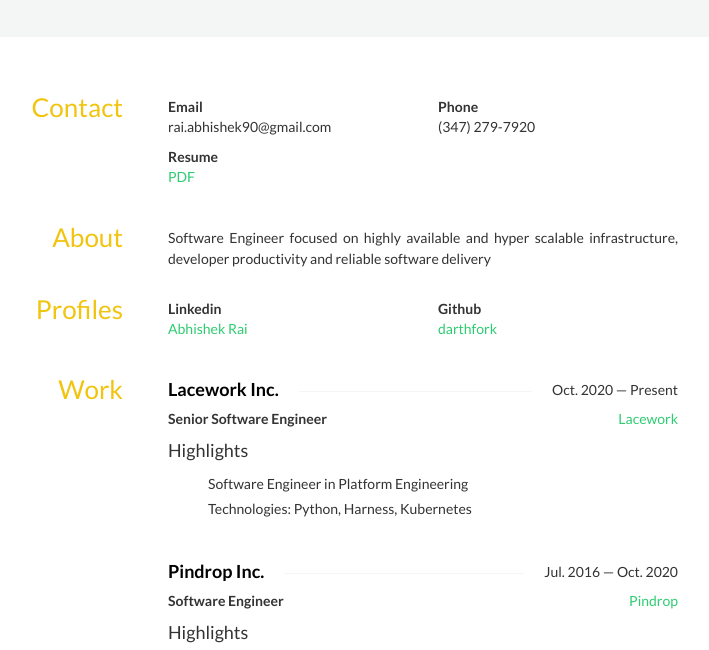
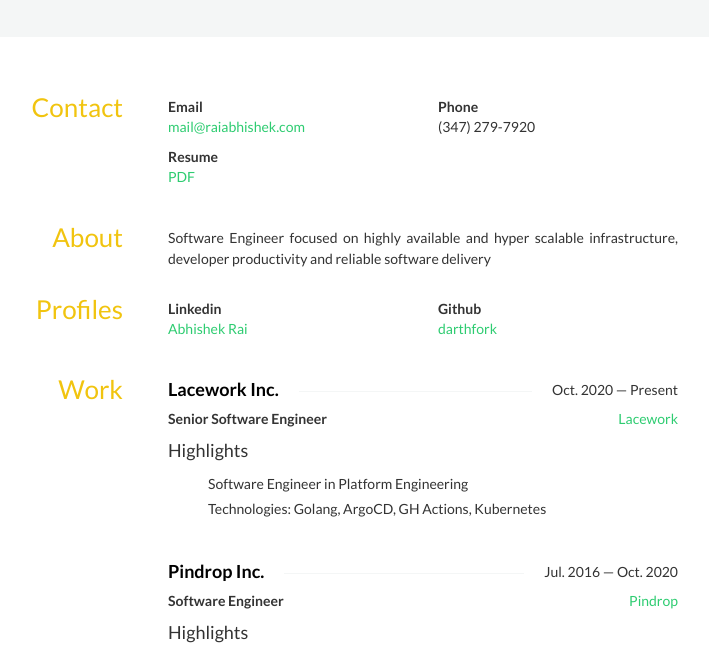
Before and after one commit to darthfork/darthfork, a plain HTML site: page docs/index.html in a window 1280 px wide. Shown: the part 149-799 px from the top of the page, without its empty margins (307-1016 px from the left). Drawn offline with nearby package versions, Linux system fonts and the light colour scheme; some icons are missing.

Commit message:
chore: update email
Signed-off-by: Abhishek Rai <rai.abhishek90@gmail.com>

```diff
--- a/docs/index.html
+++ b/docs/index.html
@@ -221,8 +221,7 @@ h4 span:first-child {
       <div class="row">
       <div class="col-sm-6">
         <strong>Email</strong>
-        <div class="email"><a class="__cf_email__" href="/cdn-cgi/l/email-protection" data-cfemail="d3a1b2bafdb2b1bbbaa0bbb6b8eae393b4beb2babffdb0bcbe">[email&#160;protected]</a><script data-cfhash='f9e31' type="text/javascript">
-/* <![CDATA[ */!function(){try{var t="currentScript"in document?document.currentScript:function(){for(var t=document.getElementsByTagName("script"),e=t.length;e--;)if(t[e].getAttribute("data-cfhash"))return t[e]}();if(t&&t.previousSibling){var e,r,n,i,c=t.previousSibling,a=c.getAttribute("data-cfemail");if(a){for(e="",r=parseInt(a.substr(0,2),16),n=2;a.length-n;n+=2)i=parseInt(a.substr(n,2),16)^r,e+=String.fromCharCode(i);e=document.createTextNode(e),c.parentNode.replaceChild(e,c)}t.parentNode.removeChild(t);}}catch(u){}}()/* ]]> */</script></div>
+        <div class="email"><a href="mailto:mail@raiabhishek.com">mail@raiabhishek.com</a></div>
       </div>
       <div class="col-sm-6">
         <strong>Phone</strong>
@@ -300,7 +299,7 @@ h4 span:first-child {
         <h4>Highlights</h4>
         <ul class="highlights">
             <li class="bullet">Software Engineer in Platform Engineering</li>
-            <li class="bullet">Technologies: Python, Harness, Kubernetes</li>
+            <li class="bullet">Technologies: Golang, ArgoCD, GH Actions,  Kubernetes</li>
         </ul>
       </div>
       <div class="col-sm-12">
```
